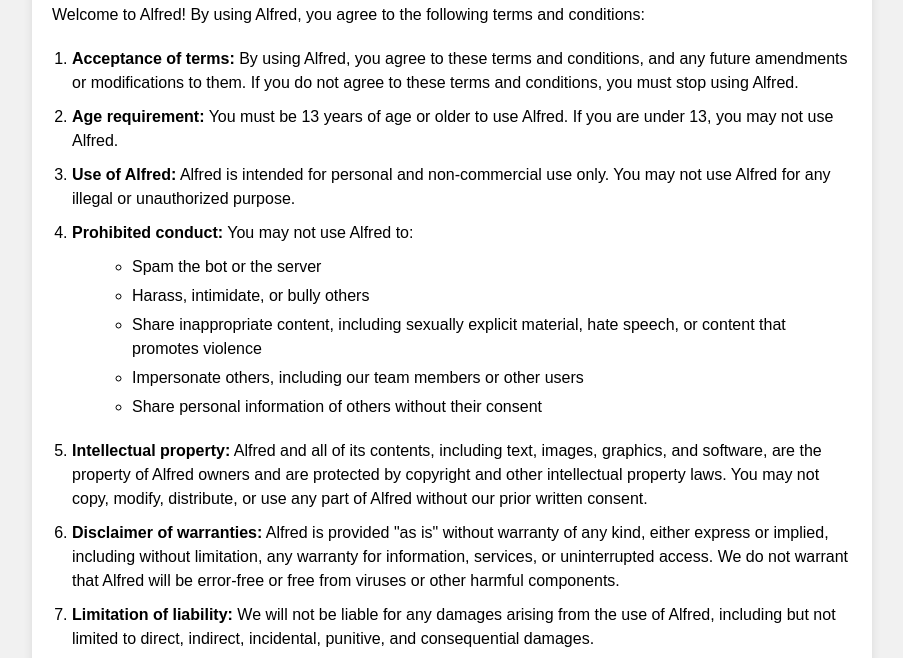
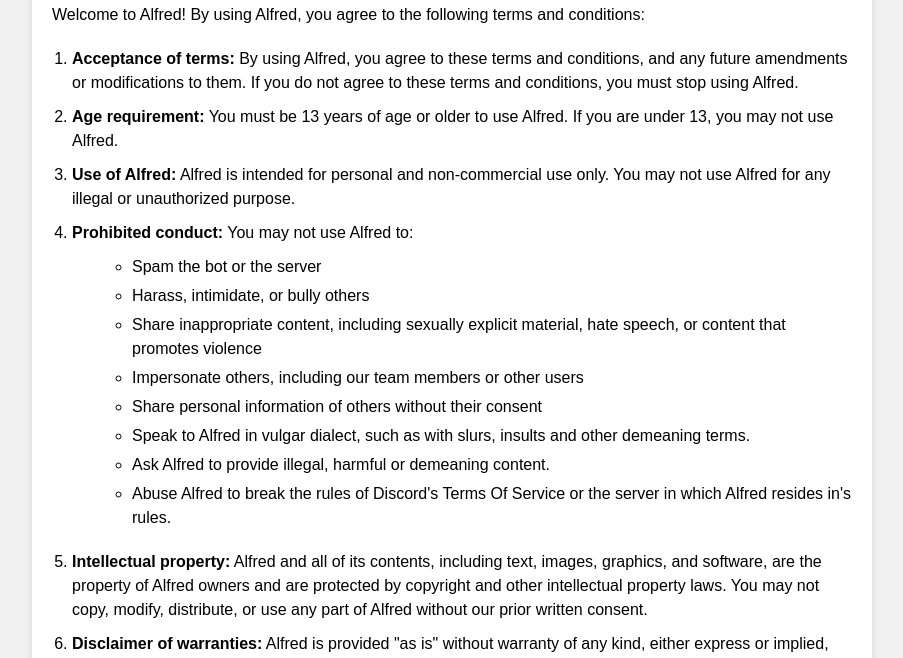
Before and after one commit to FraglyG/alfredWebsite, a website: page terms/index.html in a window 1280 px wide. Shown: the part 133-791 px from the top of the page, without its empty margins (188-1091 px from the left). Drawn offline with Linux system fonts and the light colour scheme.

Commit message:
Updated TOS and Privacy

```diff
--- a/terms/index.html
+++ b/terms/index.html
@@ -26,6 +26,9 @@
                     promotes violence</li>
                 <li>Impersonate others, including our team members or other users</li>
                 <li>Share personal information of others without their consent</li>
+                <li>Speak to Alfred in vulgar dialect, such as with slurs, insults and other demeaning terms.</li>
+                <li>Ask Alfred to provide illegal, harmful or demeaning content.</li>
+                <li>Abuse Alfred to break the rules of Discord's Terms Of Service or the server in which Alfred resides in's rules.</li>
             </ul>
             <li><strong>Intellectual property:</strong> Alfred and all of its contents, including text, images,
                 graphics, and software, are the property of Alfred owners and are protected by copyright and other
```
Also changed, not shown: privacy/index.html (+1 -1 lines).
